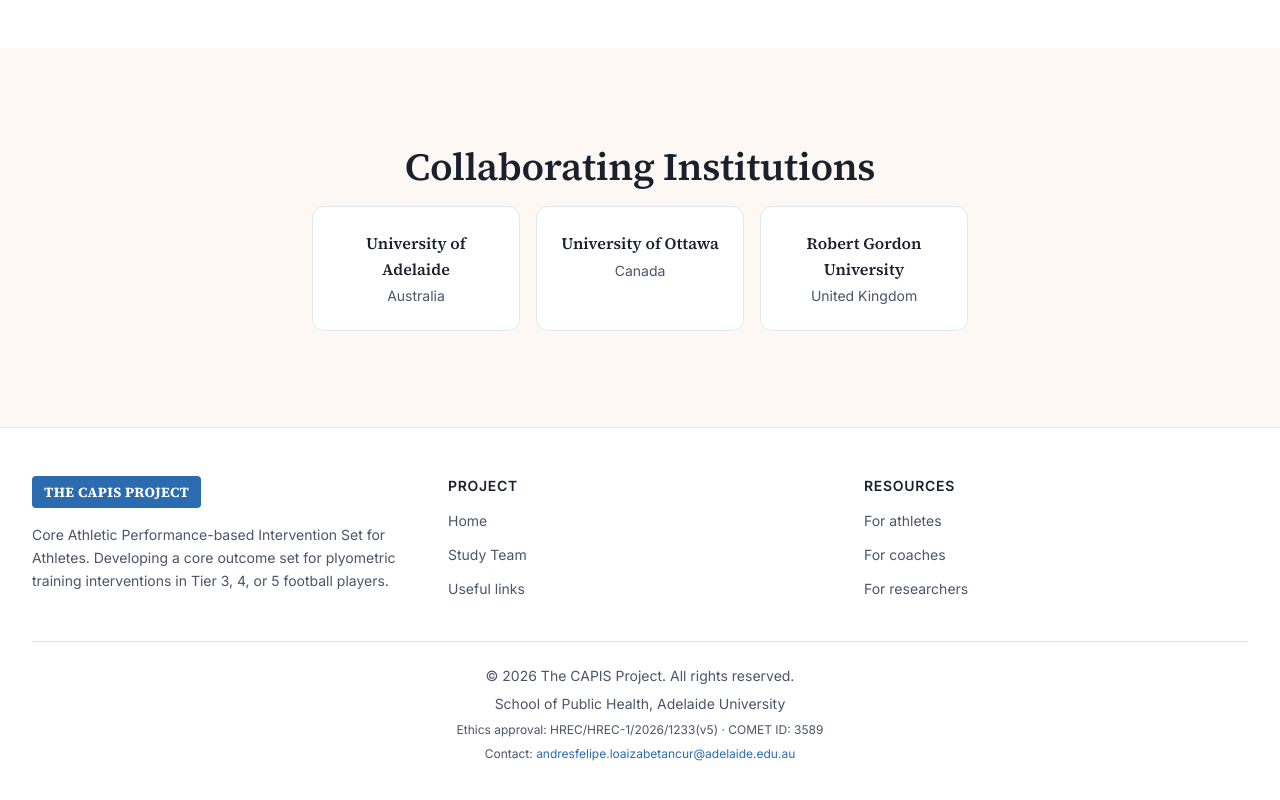
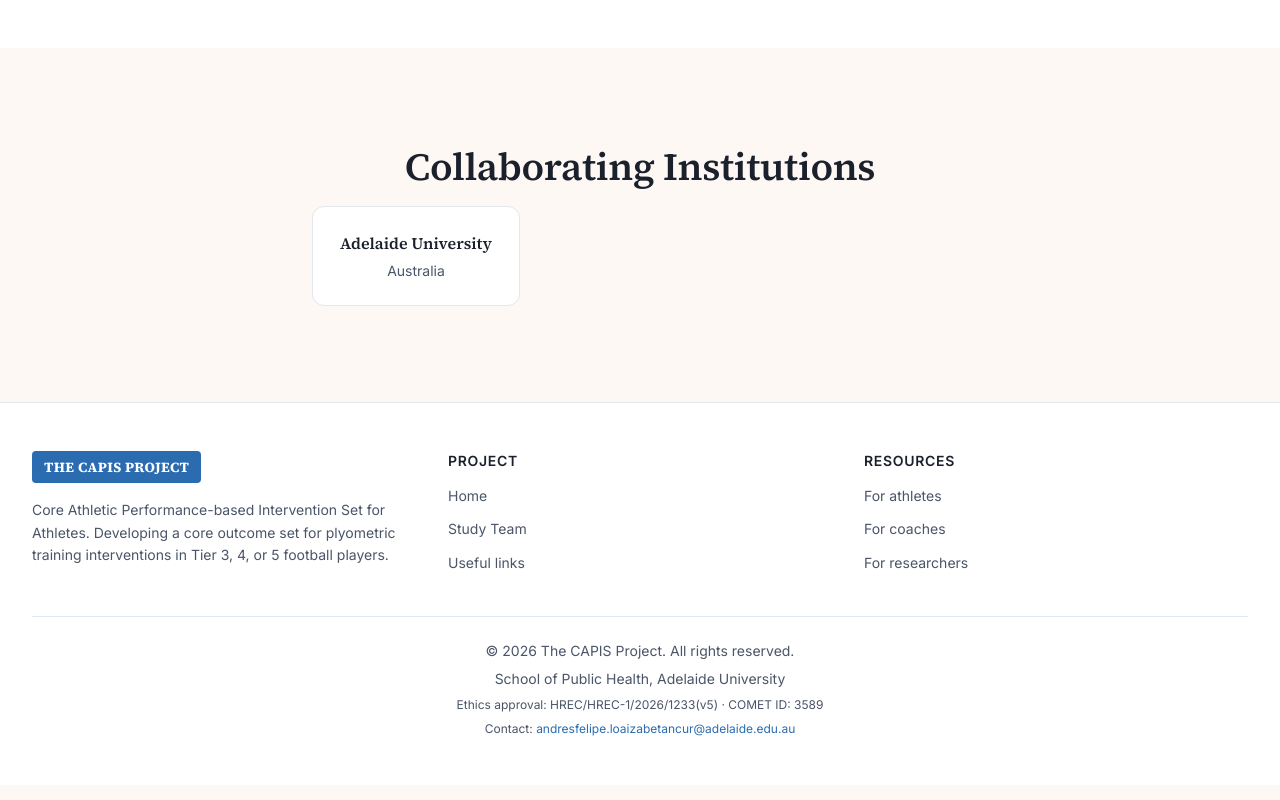
Before and after one commit to LoaizaBetancur/CAPIS-Project-Website, a Next.js app: page /team in a window 1280 px wide. Shown: the part 1450-2250 px from the top of the page. Built offline with nearby package versions, Linux system fonts and the light colour scheme.

Commit message:
Update page.tsx

```diff
--- a/app/team/page.tsx
+++ b/app/team/page.tsx
@@ -76,16 +76,8 @@
           <h2 className="text-display-md mb-4">Collaborating Institutions</h2>
           <div className="grid gap-4 sm:grid-cols-3">
             <div className="rounded-lg border border-border bg-surface p-6 text-center">
-              <p className="font-display font-semibold text-text">University of Adelaide</p>
+              <p className="font-display font-semibold text-text">Adelaide University</p>
               <p className="text-sm text-text-muted mt-1">Australia</p>
-            </div>
-            <div className="rounded-lg border border-border bg-surface p-6 text-center">
-              <p className="font-display font-semibold text-text">University of Ottawa</p>
-              <p className="text-sm text-text-muted mt-1">Canada</p>
-            </div>
-            <div className="rounded-lg border border-border bg-surface p-6 text-center">
-              <p className="font-display font-semibold text-text">Robert Gordon University</p>
-              <p className="text-sm text-text-muted mt-1">United Kingdom</p>
             </div>
           </div>
         </div>
```
